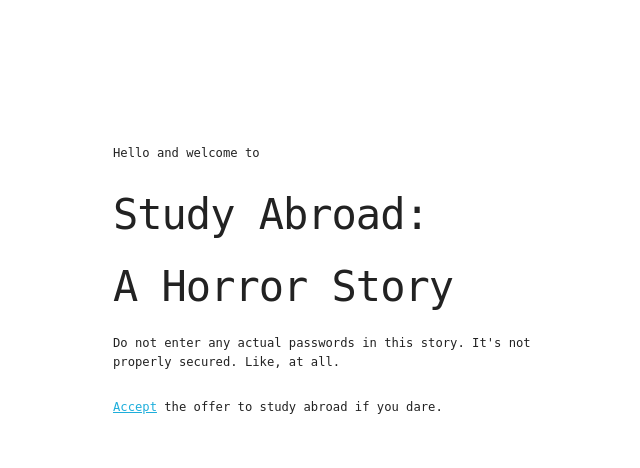
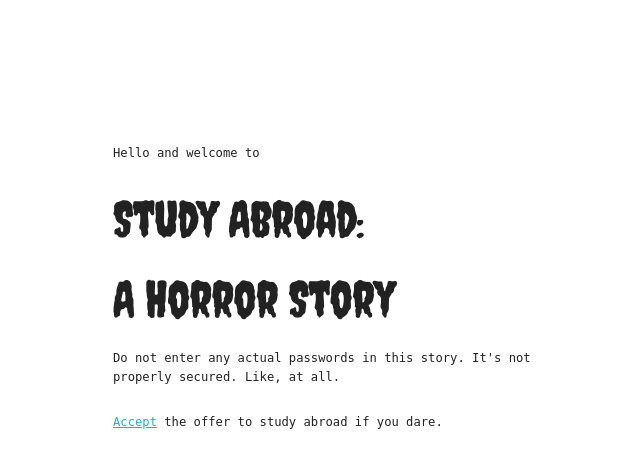
Before and after one commit to ThThelitz/story, a Flask app: page / in a window 1280 px wide. Shown: the top 468 px of the page, without its empty margins (47-687 px from the left). Run offline with Flask 2, Linux system fonts and the light colour scheme.

Commit message:
Spookify title

```diff
--- a/static/styles.css
+++ b/static/styles.css
@@ -1,3 +1,12 @@
+@font-face {
+    font-family: Spook;
+    src: url(Creepster-Regular.ttf);
+}
+
+h1 {
+    font-family: Spook, monospace;
+}
+
 body {
     font-family: monospace;
 }
--- a/templates/welcome.html
+++ b/templates/welcome.html
@@ -2,8 +2,8 @@
 
 {% block main %}
     <p>Hello and welcome to </p>
-    <h2>Study Abroad:</h2>
-    <h2>A Horror Story</h2>
+    <h1>Study Abroad:</h1>
+    <h1>A Horror Story</h1>
 
     <p>
         Do not enter any actual passwords in this story.
```
Also changed, not shown: static/Creepster-Regular.ttf (added), 1 other file.
